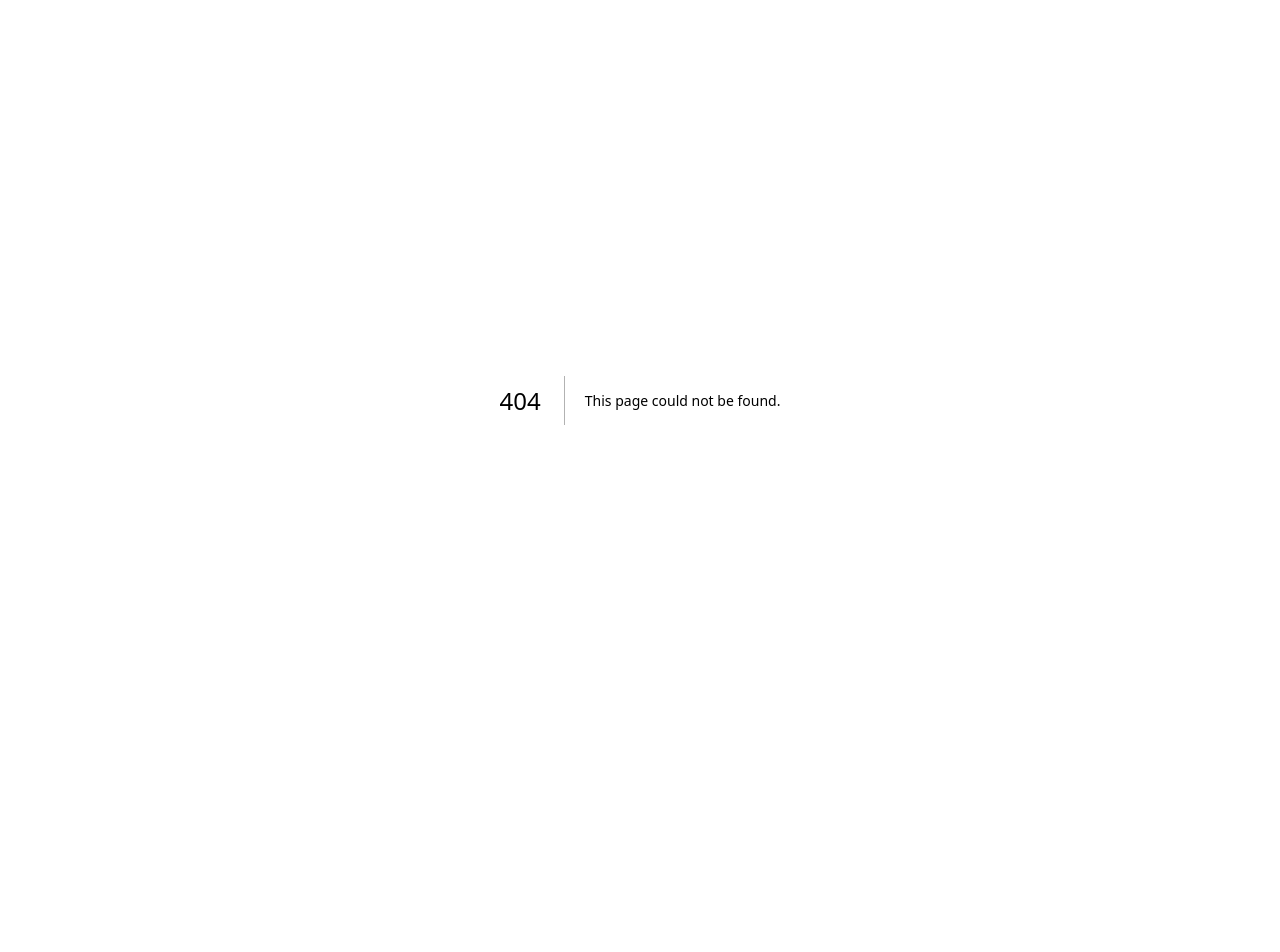
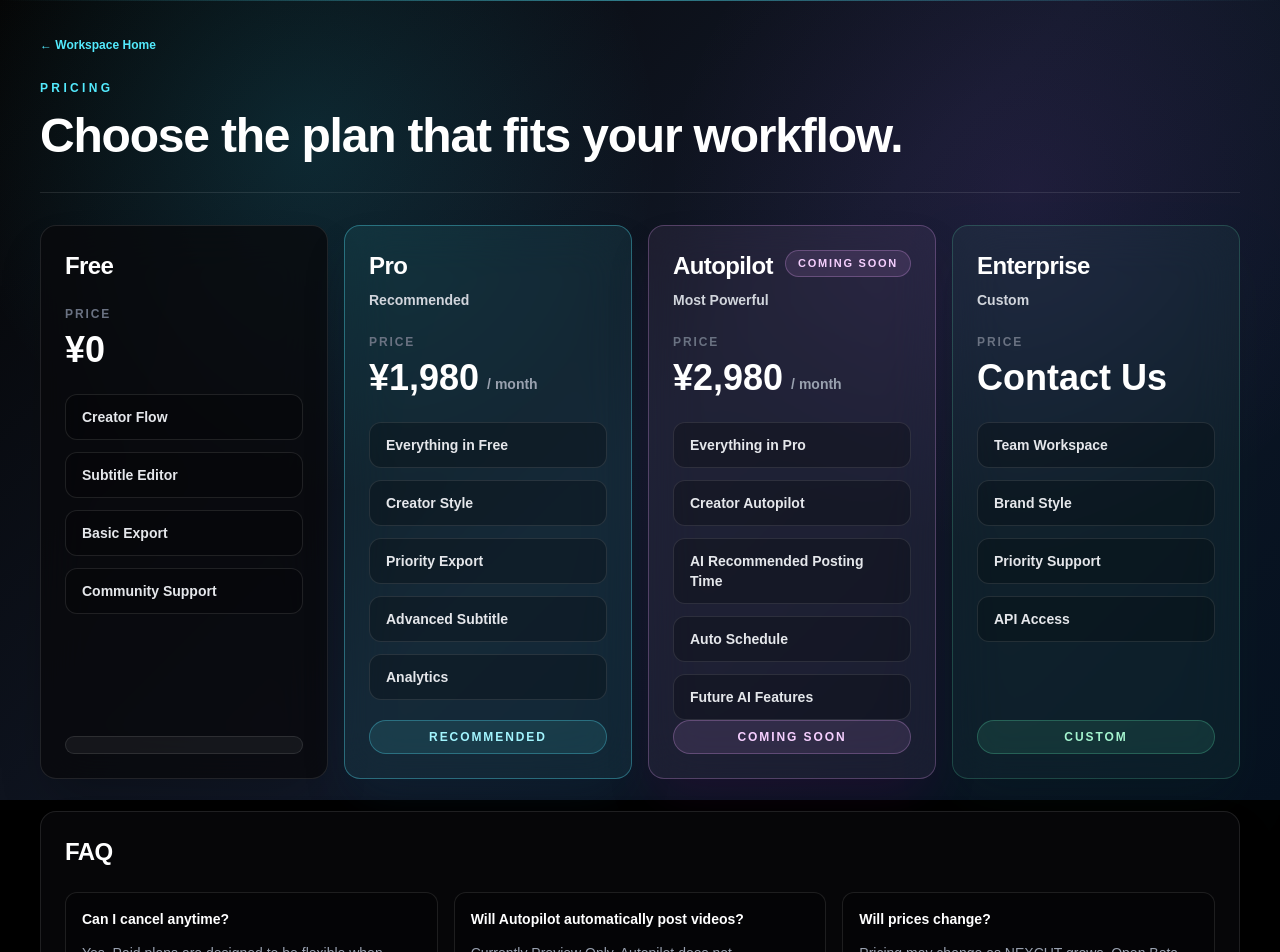
Before and after one commit to hiro042355/easyslice-ai, a Next.js app: page /pricing in a window 1280 px wide. Before the commit this address had no page. Shown: the top 952 px of the page. Before the commit the page ends 800 px from the top, so only its background shows below. Built offline with nearby package versions, Linux system fonts and the light colour scheme.

Commit message:
Add pricing page

```diff
--- /dev/null
+++ b/app/pricing/page.tsx
@@ -0,0 +1,223 @@
+const plans = [
+  {
+    name: "Free",
+    label: "",
+    price: "¥0",
+    period: "",
+    accent: "zinc",
+    features: [
+      "Creator Flow",
+      "Subtitle Editor",
+      "Basic Export",
+      "Community Support",
+    ],
+  },
+  {
+    name: "Pro",
+    label: "Recommended",
+    price: "¥1,980",
+    period: "/ month",
+    accent: "cyan",
+    features: [
+      "Everything in Free",
+      "Creator Style",
+      "Priority Export",
+      "Advanced Subtitle",
+      "Analytics",
+    ],
+  },
+  {
+    name: "Autopilot",
+    label: "Most Powerful",
+    badge: "Coming Soon",
+    price: "¥2,980",
+    period: "/ month",
+    accent: "purple",
+    features: [
+      "Everything in Pro",
+      "Creator Autopilot",
+      "AI Recommended Posting Time",
+      "Auto Schedule",
+      "Future AI Features",
+    ],
+  },
+  {
+    name: "Enterprise",
+    label: "Custom",
+    price: "Contact Us",
+    period: "",
+    accent: "green",
+    features: [
+      "Team Workspace",
+      "Brand Style",
+      "Priority Support",
+      "API Access",
+    ],
+  },
+];
+
+const faqs = [
+  {
+    question: "Can I cancel anytime?",
+    answer:
+      "Yes. Paid plans are designed to be flexible when billing becomes available.",
+  },
+  {
+    question: "Will Autopilot automatically post videos?",
+    answer:
+      "Currently Preview Only. Autopilot does not automatically publish videos without creator confirmation.",
+  },
+  {
+    question: "Will prices change?",
+    answer:
+      "Pricing may change as NEXCUT grows. Open Beta feedback will guide the final plan structure.",
+  },
+];
+
+function cardClass(accent: string) {
+  if (accent === "cyan") {
+    return "border-cyan-300/35 bg-cyan-300/[0.08] shadow-cyan-950/30";
+  }
+
+  if (accent === "purple") {
+    return "border-fuchsia-300/25 bg-fuchsia-300/[0.07] shadow-fuchsia-950/25";
+  }
+
+  if (accent === "green") {
+    return "border-emerald-300/20 bg-emerald-300/[0.06] shadow-emerald-950/20";
+  }
+
+  return "border-white/10 bg-zinc-950/75 shadow-black/25";
+}
+
+function labelClass(accent: string) {
+  if (accent === "cyan") {
+    return "border-cyan-300/30 bg-cyan-300/10 text-cyan-200";
+  }
+
+  if (accent === "purple") {
+    return "border-fuchsia-300/25 bg-fuchsia-300/10 text-fuchsia-200";
+  }
+
+  if (accent === "green") {
+    return "border-emerald-300/25 bg-emerald-300/10 text-emerald-200";
+  }
+
+  return "border-white/10 bg-white/[0.05] text-gray-300";
+}
+
+export default function PricingPage() {
+  return (
+    <main className="min-h-screen overflow-hidden bg-black text-white">
+      <div className="pointer-events-none absolute inset-0 bg-[radial-gradient(circle_at_24%_18%,rgba(34,211,238,0.14),transparent_30%),radial-gradient(circle_at_80%_24%,rgba(168,85,247,0.1),transparent_30%),linear-gradient(135deg,#050505_0%,#111827_52%,#06111f_100%)]" />
+      <div className="pointer-events-none absolute inset-x-0 top-0 h-px bg-gradient-to-r from-transparent via-cyan-300/50 to-transparent" />
+
+      <section className="relative mx-auto flex min-h-screen w-full max-w-7xl flex-col px-5 py-8 sm:px-8 lg:px-10">
+        <header className="border-b border-white/10 pb-8">
+          <a
+            href="/workspace"
+            className="text-xs font-bold text-cyan-300 transition hover:text-cyan-200"
+          >
+            ← Workspace Home
+          </a>
+
+          <p className="mt-6 text-xs font-semibold uppercase tracking-[0.28em] text-cyan-300">
+            Pricing
+          </p>
+
+          <h1 className="mt-4 text-4xl font-black tracking-tight text-white sm:text-5xl">
+            Choose the plan that fits your workflow.
+          </h1>
+        </header>
+
+        <div className="grid gap-4 py-8 lg:grid-cols-4">
+          {plans.map((plan) => (
+            <article
+              key={plan.name}
+              className={`flex min-h-[430px] flex-col rounded-2xl border p-6 shadow-2xl backdrop-blur-xl ${cardClass(
+                plan.accent
+              )}`}
+            >
+              <div className="flex items-start justify-between gap-3">
+                <div>
+                  <h2 className="text-2xl font-black tracking-tight text-white">
+                    {plan.name}
+                  </h2>
+                  {plan.label && (
+                    <p className="mt-2 text-sm font-bold text-gray-300">
+                      {plan.label}
+                    </p>
+                  )}
+                </div>
+
+                {plan.badge && (
+                  <span className="rounded-full border border-fuchsia-300/25 bg-fuchsia-300/10 px-3 py-1 text-[11px] font-black uppercase tracking-[0.16em] text-fuchsia-200">
+                    {plan.badge}
+                  </span>
+                )}
+              </div>
+
+              <div className="mt-6">
+                <p className="text-xs font-semibold uppercase tracking-[0.16em] text-gray-500">
+                  Price
+                </p>
+                <div className="mt-2 flex items-end gap-2">
+                  <span className="text-4xl font-black text-white">
+                    {plan.price}
+                  </span>
+                  {plan.period && (
+                    <span className="pb-1 text-sm font-semibold text-gray-400">
+                      {plan.period}
+                    </span>
+                  )}
+                </div>
+              </div>
+
+              <div className="mt-6 grid gap-3">
+                {plan.features.map((feature) => (
+                  <div
+                    key={feature}
+                    className="rounded-xl border border-white/10 bg-black/25 px-4 py-3 text-sm font-semibold text-gray-200"
+                  >
+                    {feature}
+                  </div>
+                ))}
+              </div>
+
+              <div
+                className={`mt-auto rounded-full border px-3 py-2 text-center text-xs font-black uppercase tracking-[0.16em] ${labelClass(
+                  plan.accent
+                )}`}
+              >
+                {plan.badge ?? plan.label ?? plan.name}
+              </div>
+            </article>
+          ))}
+        </div>
+
+        <section className="rounded-2xl border border-white/10 bg-zinc-950/75 p-6 shadow-2xl shadow-black/25 backdrop-blur-xl">
+          <h2 className="text-2xl font-black tracking-tight text-white">FAQ</h2>
+
+          <div className="mt-6 grid gap-4 lg:grid-cols-3">
+            {faqs.map((faq) => (
+              <article
+                key={faq.question}
+                className="rounded-xl border border-white/10 bg-black/25 p-4"
+              >
+                <p className="text-sm font-black text-white">{faq.question}</p>
+                <p className="mt-3 text-sm leading-6 text-gray-400">
+                  {faq.answer}
+                </p>
+              </article>
+            ))}
+          </div>
+        </section>
+
+        <footer className="mt-auto border-t border-white/10 pt-6 text-sm leading-7 text-gray-400">
+          Pricing is shown for product validation. Stripe and billing are not
+          connected yet.
+        </footer>
+      </section>
+    </main>
+  );
+}
--- a/app/workspace/page.tsx
+++ b/app/workspace/page.tsx
@@ -128,6 +128,13 @@ export default function WorkspaceHomePage() {
           </a>
 
           <a
+            href="/pricing"
+            className="text-xs font-semibold text-gray-600 transition hover:text-cyan-300"
+          >
+            Pricing
+          </a>
+
+          <a
             href="/roadmap"
             className="text-xs font-semibold text-gray-600 transition hover:text-cyan-300"
           >
```
